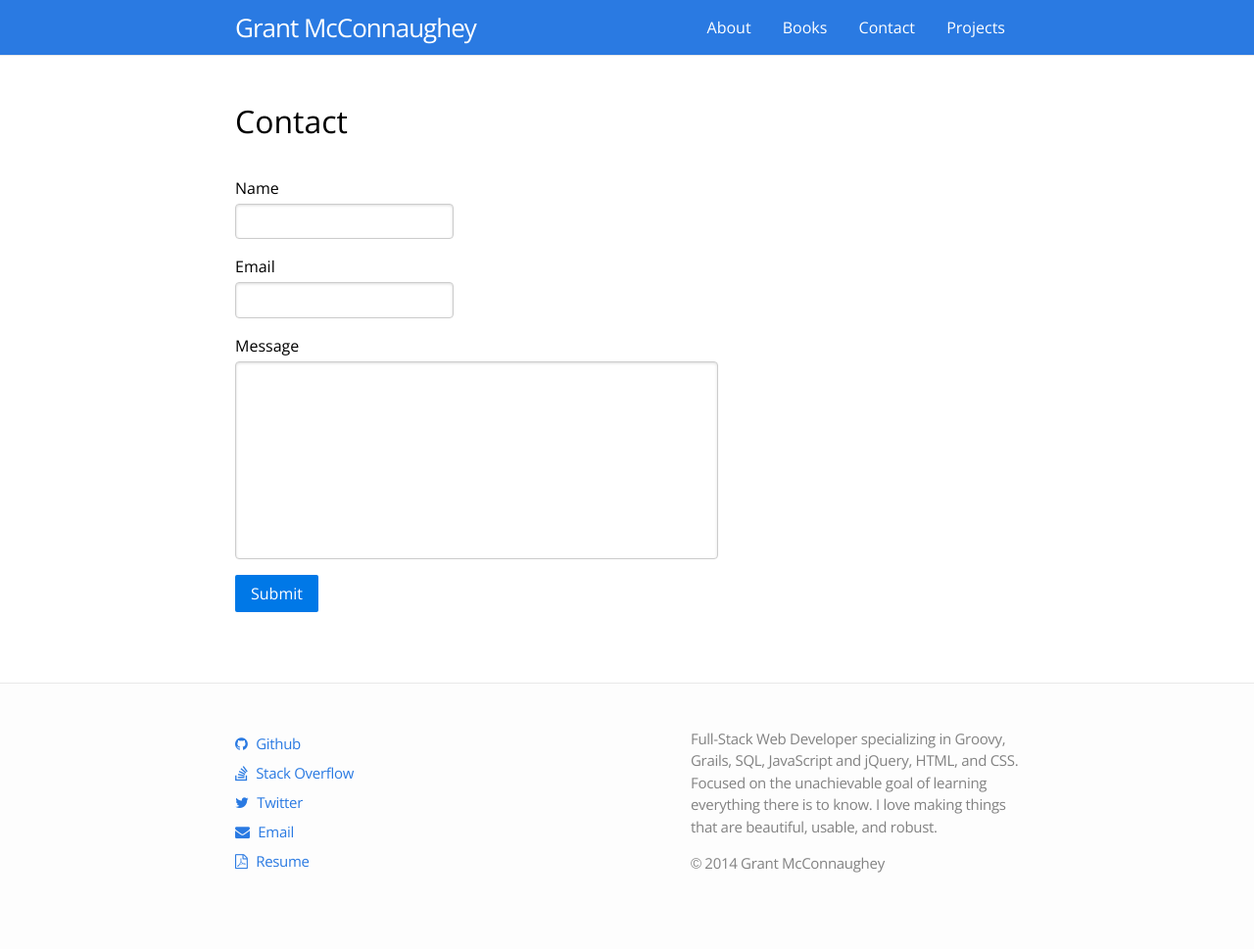
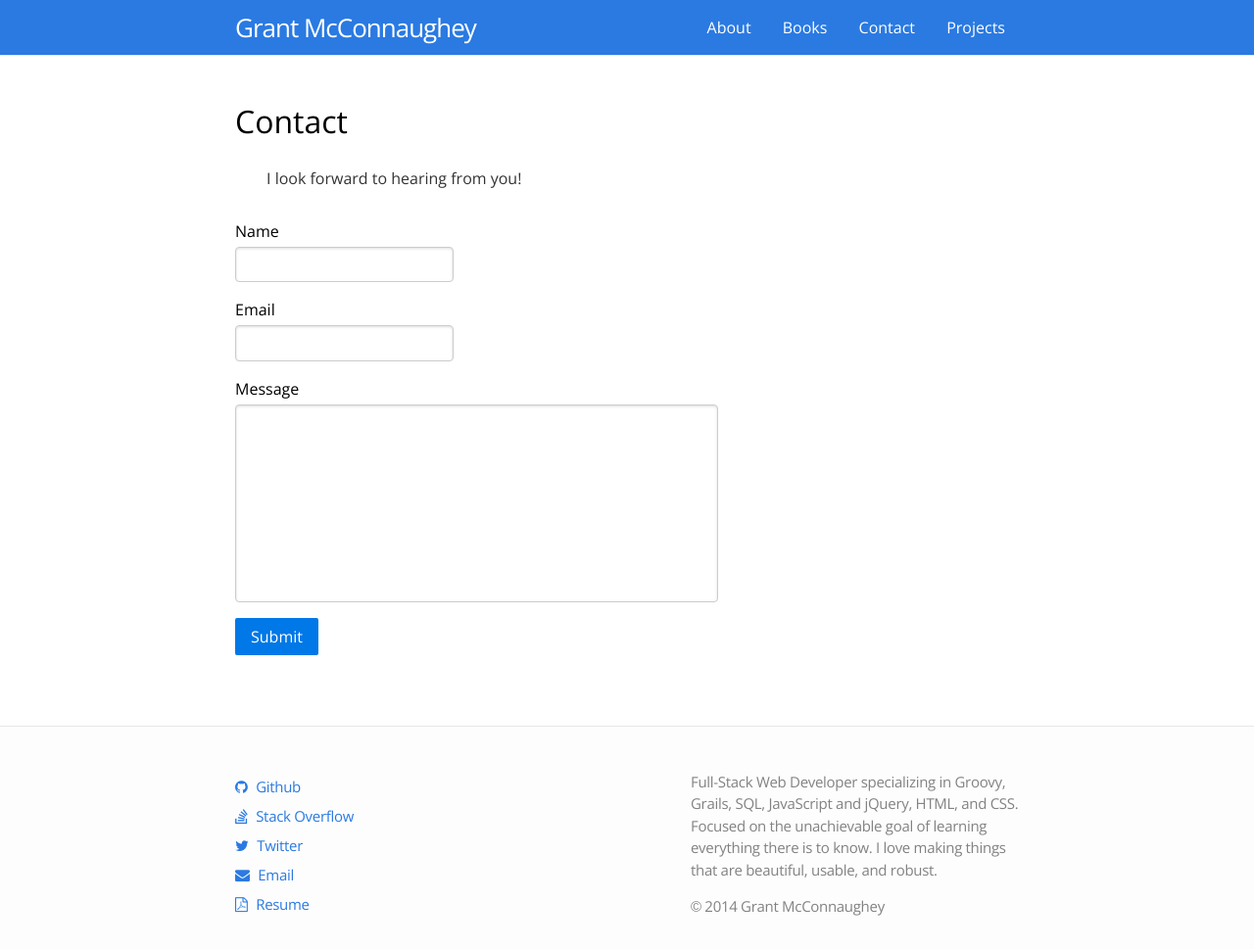
Before and after one commit to grantmcconnaughey/grantmcconnaughey.github.io, a Jekyll site: the page built from contact.html, in a window 1280 px wide. Shown: the whole page at 98% size. Built offline with Jekyll 4.4.1, drawn with Linux system fonts in a browser that asks for light colours; nearby versions of some CDN libraries; before the commit the page ends 925 px from its top, so only the background shows below that.

Commit message:
Added subheading styles

```diff
--- a/contact.html
+++ b/contact.html
@@ -3,7 +3,9 @@ layout: page
 title: Contact
 ---
 
-<div id="container" class="ltr">
+<p class="subheading">I look forward to hearing from you!</p>
+
+<div id="container">
 
     <form id="form1" name="form1" class="wufoo topLabel page pure-form pure-form-stacked" accept-charset="UTF-8" autocomplete="off" enctype="multipart/form-data" method="post" action="https://grantmcconnaughey.wufoo.com/forms/z16mfm3d1g63dh5/#public">
         <fieldset>
--- a/css/main.css
+++ b/css/main.css
@@ -251,6 +251,11 @@ textarea { resize: none; }
     font-size: 15px;
     color: #818181;
     margin-top: 5px;
+}
+
+.subheading {
+    padding-left: 2em;
+    color: #333;
 }
 
 .post-content { margin: 0 0 30px; }
--- a/projects.html
+++ b/projects.html
@@ -3,9 +3,7 @@ layout: page
 title: Projects
 ---
 
-<div>
-    <p>Projects I have worked on.</p>
-</div>
+<p class="subheading">Projects I have worked on.</p>
 
 <div>
 
```
